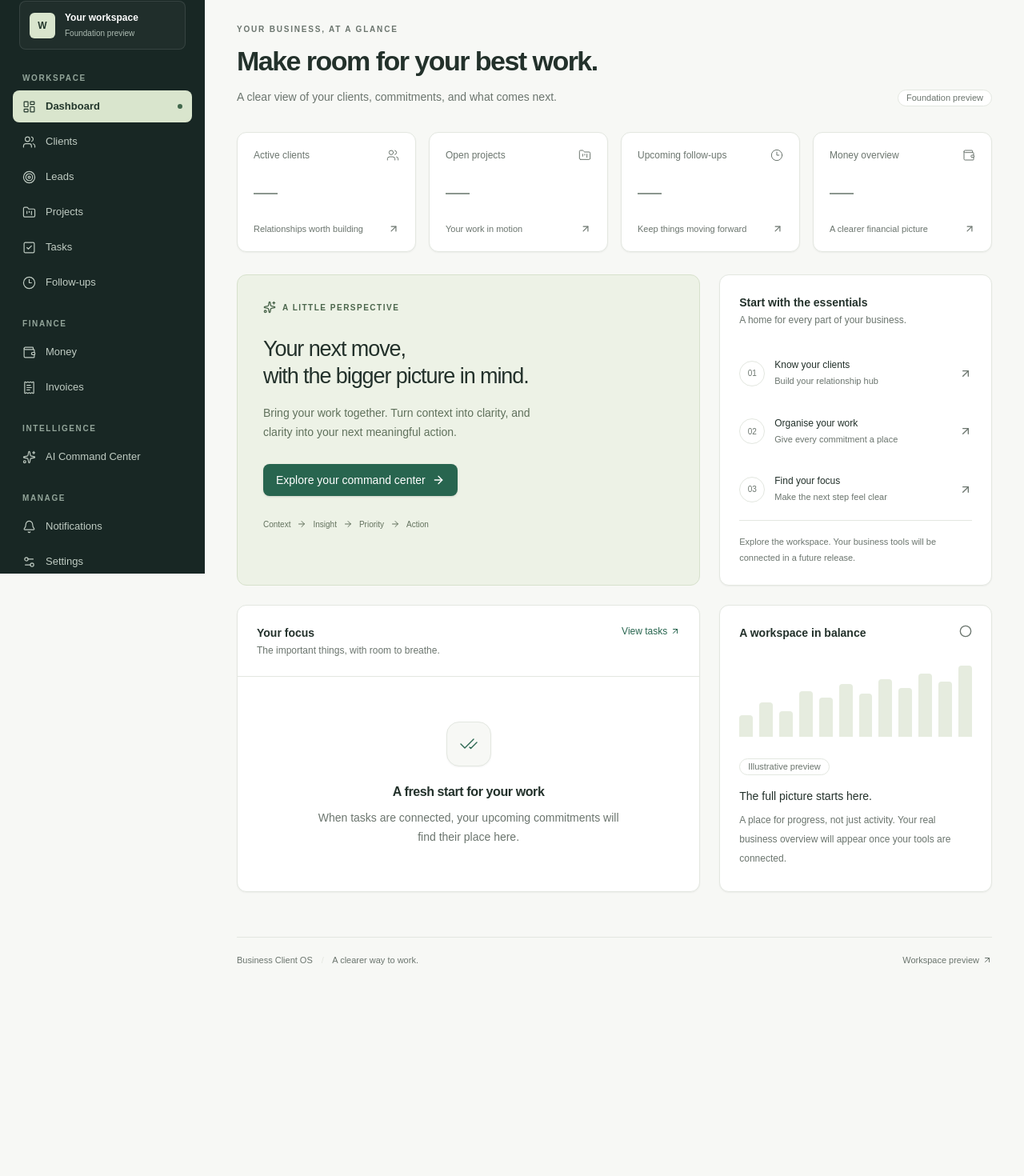
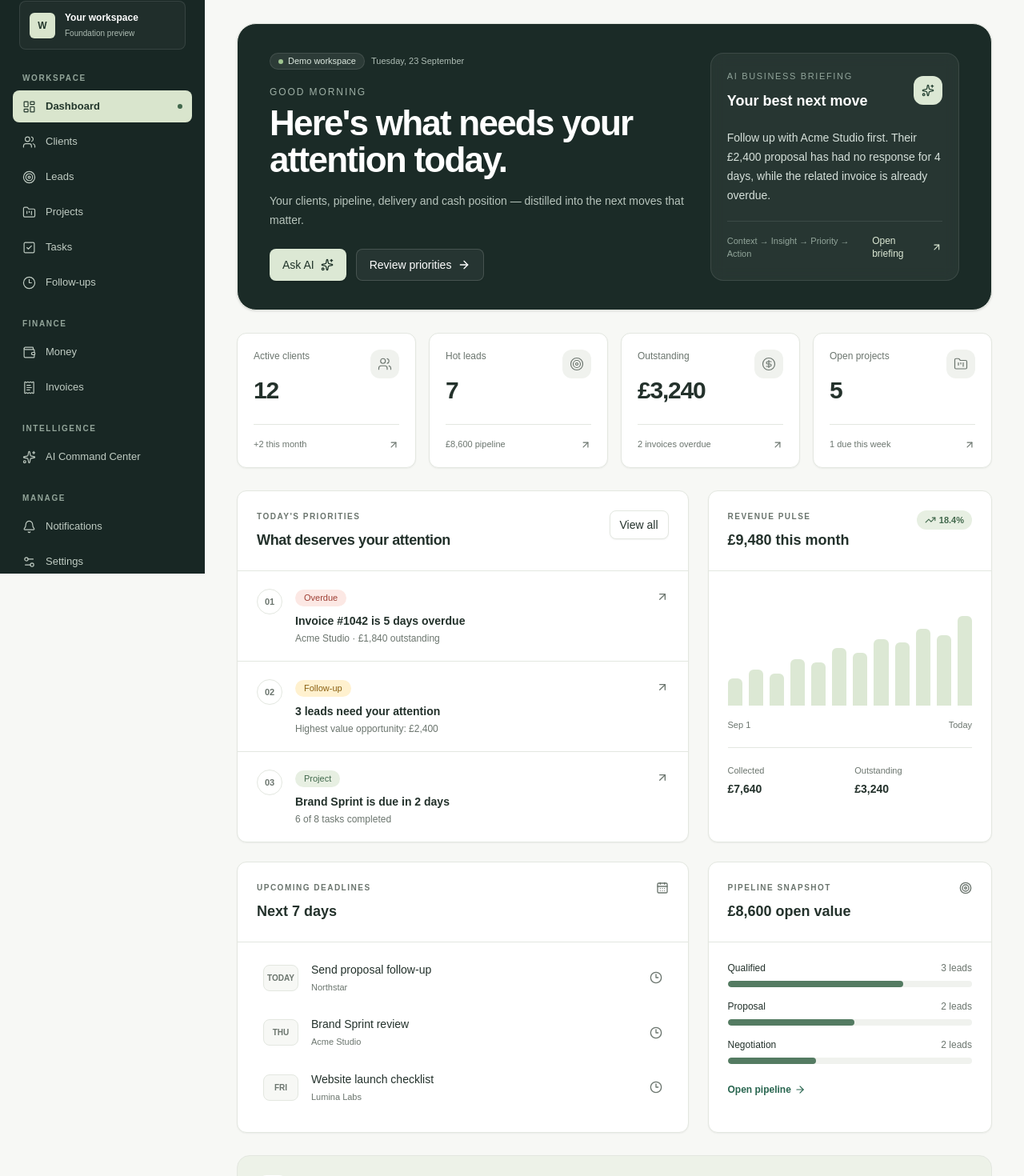
Before and after one commit to GiulianoM6/business-client-os, a Next.js app: page /preview/dashboard in a window 1280 px wide. Shown: the part 83-1553 px from the top of the page at 80% size. Before the commit the page ends 1311 px from the top, so only its background shows below. Built offline with nearby package versions, Linux system fonts and the light colour scheme.

Commit message:
feat: upgrade dashboard to premium business overview

```diff
--- a/components/domain/dashboard.tsx
+++ b/components/domain/dashboard.tsx
@@ -2,244 +2,334 @@ import Link from "next/link";
 import {
   ArrowRight,
   ArrowUpRight,
-  CheckCheck,
-  Circle,
+  CalendarDays,
+  CheckCircle2,
+  CircleDollarSign,
   Clock3,
   FolderKanban,
   Sparkles,
+  Target,
+  TrendingUp,
   Users,
-  Wallet,
 } from "lucide-react";
 import { Card, CardHeader, CardContent } from "@/components/ui/card";
 import { Badge } from "@/components/ui/badge";
 import { Button } from "@/components/ui/button";
-import { PageHeading } from "@/components/domain/page-heading";
-import { EmptyState } from "@/components/domain/empty-state";
 import { workspaceHref } from "@/lib/navigation";
+
+const priorities = [
+  {
+    tone: "bg-[#fce8e4] text-[#9f3f34]",
+    label: "Overdue",
+    title: "Invoice #1042 is 5 days overdue",
+    meta: "Acme Studio · £1,840 outstanding",
+  },
+  {
+    tone: "bg-[#fff1cf] text-[#8b6112]",
+    label: "Follow-up",
+    title: "3 leads need your attention",
+    meta: "Highest value opportunity: £2,400",
+  },
+  {
+    tone: "bg-[#e7efe2] text-[#41684c]",
+    label: "Project",
+    title: "Brand Sprint is due in 2 days",
+    meta: "6 of 8 tasks completed",
+  },
+];
 
 export function Dashboard({ workspaceId }: { workspaceId: string }) {
   return (
-    <div className="page-enter">
-      <PageHeading
-        eyebrow="Your business, at a glance"
-        title="Make room for your best work."
-        description="A clear view of your clients, commitments, and what comes next."
-        action={
-          <Badge className="w-fit bg-card text-muted-foreground">
-            Foundation preview
+    <div className="page-enter space-y-7">
+      <section className="overflow-hidden rounded-[24px] border bg-[#1b2b27] text-white shadow-sm">
+        <div className="relative grid gap-8 px-6 py-7 sm:px-8 sm:py-9 xl:grid-cols-[1.25fr_.75fr] xl:px-10">
+          <div
+            aria-hidden="true"
+            className="workspace-grid absolute inset-y-0 right-0 w-1/2 opacity-[0.09] [mask-image:linear-gradient(to_right,transparent,black)]"
+          />
+          <div className="relative">
+            <div className="mb-5 flex flex-wrap items-center gap-2">
+              <Badge className="border-white/10 bg-white/8 text-[#dce8df]">
+                <span className="size-1.5 rounded-full bg-[#9ec48f]" />
+                Demo workspace
               </Badge>
-        }
-      />
-      <section
-        className="mb-7 grid gap-4 sm:grid-cols-2 xl:grid-cols-4"
-        aria-label="Business overview"
+              <span className="text-[11px] text-[#aebdb5]">
+                Tuesday, 23 September
+              </span>
+            </div>
+            <p className="mb-2 text-xs font-medium uppercase tracking-[0.16em] text-[#9fb0a6]">
+              Good morning
+            </p>
+            <h1 className="max-w-2xl text-3xl font-semibold tracking-[-0.04em] sm:text-4xl lg:text-[44px] lg:leading-[1.05]">
+              Here&apos;s what needs your attention today.
+            </h1>
+            <p className="mt-4 max-w-2xl text-sm leading-6 text-[#b8c5bd]">
+              Your clients, pipeline, delivery and cash position — distilled into
+              the next moves that matter.
+            </p>
+            <div className="mt-6 flex flex-wrap gap-3">
+              <Button asChild className="bg-[#dce8d4] text-[#20342a] hover:bg-[#cdddc4]">
+                <Link href={workspaceHref(workspaceId, "ai")}>
+                  Ask AI <Sparkles />
+                </Link>
+              </Button>
+              <Button
+                asChild
+                variant="outline"
+                className="border-white/15 bg-white/5 text-white hover:bg-white/10 hover:text-white"
               >
-        {(
-          [
+                <Link href={workspaceHref(workspaceId, "tasks")}>
+                  Review priorities <ArrowRight />
+                </Link>
+              </Button>
+            </div>
+          </div>
+
+          <div className="relative rounded-2xl border border-white/10 bg-white/[0.055] p-5 backdrop-blur">
+            <div className="flex items-center justify-between gap-3">
+              <div>
+                <p className="text-[11px] font-medium uppercase tracking-[0.15em] text-[#91a49a]">
+                  AI business briefing
+                </p>
+                <h2 className="mt-2 text-lg font-semibold">Your best next move</h2>
+              </div>
+              <span className="flex size-9 items-center justify-center rounded-xl bg-[#dce8d4] text-[#294536]">
+                <Sparkles className="size-4" />
+              </span>
+            </div>
+            <p className="mt-5 text-sm leading-6 text-[#d6e0da]">
+              Follow up with Acme Studio first. Their £2,400 proposal has had no
+              response for 4 days, while the related invoice is already overdue.
+            </p>
+            <div className="mt-5 flex items-center justify-between border-t border-white/10 pt-4">
+              <span className="text-[11px] text-[#93a69b]">
+                Context → Insight → Priority → Action
+              </span>
+              <Link
+                href={workspaceHref(workspaceId, "ai")}
+                className="inline-flex items-center gap-1 text-xs font-medium text-[#dce8d4]"
+              >
+                Open briefing <ArrowUpRight className="size-3.5" />
+              </Link>
+            </div>
+          </div>
+        </div>
+      </section>
+
+      <section className="grid gap-4 sm:grid-cols-2 xl:grid-cols-4" aria-label="Business overview">
+        {[
           {
             label: "Active clients",
-              caption: "Relationships worth building",
+            value: "12",
+            change: "+2 this month",
             icon: Users,
-              slug: "clients",
+            slug: "clients" as const,
+          },
+          {
+            label: "Hot leads",
+            value: "7",
+            change: "£8,600 pipeline",
+            icon: Target,
+            slug: "leads" as const,
+          },
+          {
+            label: "Outstanding",
+            value: "£3,240",
+            change: "2 invoices overdue",
+            icon: CircleDollarSign,
+            slug: "money" as const,
           },
           {
             label: "Open projects",
-              caption: "Your work in motion",
+            value: "5",
+            change: "1 due this week",
             icon: FolderKanban,
-              slug: "projects",
+            slug: "projects" as const,
           },
-            {
-              label: "Upcoming follow-ups",
-              caption: "Keep things moving forward",
-              icon: Clock3,
-              slug: "follow-ups",
-            },
-            {
-              label: "Money overview",
-              caption: "A clearer financial picture",
-              icon: Wallet,
-              slug: "money",
-            },
-          ] as const
-        ).map((item) => (
-          <Link
-            key={item.slug}
-            href={workspaceHref(workspaceId, item.slug)}
-            className="group"
-          >
-            <Card className="h-full p-5 transition-colors hover:border-primary/35">
-              <div className="flex items-center justify-between">
-                <span className="text-xs font-medium text-muted-foreground">
-                  {item.label}
+        ].map((item) => (
+          <Link key={item.label} href={workspaceHref(workspaceId, item.slug)} className="group">
+            <Card className="h-full p-5 transition-all hover:-translate-y-0.5 hover:border-primary/30 hover:shadow-sm">
+              <div className="flex items-start justify-between gap-3">
+                <div>
+                  <p className="text-xs font-medium text-muted-foreground">{item.label}</p>
+                  <p className="mt-3 text-[30px] font-semibold tracking-[-0.04em]">{item.value}</p>
+                </div>
+                <span className="flex size-9 items-center justify-center rounded-xl bg-muted text-muted-foreground">
+                  <item.icon className="size-4.5" strokeWidth={1.6} />
                 </span>
-                <item.icon
-                  className="size-4 text-muted-foreground"
-                  strokeWidth={1.5}
-                />
               </div>
-              <div
-                className="my-5 text-3xl font-medium text-[#8b968e]"
-                aria-label="No data connected"
-              >
-                —
-              </div>
-              <div className="flex items-center justify-between gap-2">
-                <p className="text-[11px] text-muted-foreground">
-                  {item.caption}
-                </p>
-                <ArrowUpRight className="size-3.5 text-muted-foreground group-hover:text-primary" />
+              <div className="mt-5 flex items-center justify-between gap-2 border-t pt-4">
+                <span className="text-[11px] text-muted-foreground">{item.change}</span>
+                <ArrowUpRight className="size-3.5 text-muted-foreground transition-colors group-hover:text-primary" />
               </div>
             </Card>
           </Link>
         ))}
       </section>
-      <div className="grid gap-6 xl:grid-cols-[minmax(0,1.7fr)_minmax(280px,1fr)]">
-        <section
-          className="relative overflow-hidden rounded-xl border border-[#d7e1cc] bg-[#edf2e6] p-6 sm:p-8"
-          aria-labelledby="next-move"
-        >
-          <div
-            aria-hidden="true"
-            className="workspace-grid absolute inset-y-0 right-0 w-1/3 opacity-45 [mask-image:linear-gradient(to_right,transparent,black)]"
-          />
-          <div className="relative">
-            <div className="mb-7 flex items-center gap-2 text-[10px] font-semibold uppercase tracking-[0.15em] text-[#4a654b]">
-              <Sparkles className="size-4" />A little perspective
-            </div>
-            <h2
-              id="next-move"
-              className="max-w-md text-[27px] font-medium leading-tight tracking-[-0.04em]"
-            >
-              Your next move,
-              <br />
-              with the bigger picture in mind.
-            </h2>
-            <p className="mt-4 max-w-[350px] text-sm leading-6 text-[#60715c]">
-              Bring your work together. Turn context into clarity, and clarity
-              into your next meaningful action.
-            </p>
-            <Button asChild className="mt-7">
-              <Link href={workspaceHref(workspaceId, "ai")}>
-                Explore your command center <ArrowRight />
-              </Link>
-            </Button>
-            <div className="mt-7 flex flex-wrap items-center gap-2 text-[10px] font-medium text-[#62715d]">
-              Context <ArrowRight className="size-3" /> Insight{" "}
-              <ArrowRight className="size-3" /> Priority{" "}
-              <ArrowRight className="size-3" /> Action
-            </div>
-          </div>
-        </section>
-        <Card>
-          <CardHeader>
-            <div>
-              <h2 className="text-sm font-semibold">
-                Start with the essentials
-              </h2>
-              <p className="mt-1 text-xs text-muted-foreground">
-                A home for every part of your business.
-              </p>
-            </div>
-          </CardHeader>
-          <CardContent className="space-y-1">
-            {(
-              [
-                {
-                  number: "01",
-                  title: "Know your clients",
-                  text: "Build your relationship hub",
-                  slug: "clients",
-                },
-                {
-                  number: "02",
-                  title: "Organise your work",
-                  text: "Give every commitment a place",
-                  slug: "projects",
-                },
-                {
-                  number: "03",
-                  title: "Find your focus",
-                  text: "Make the next step feel clear",
-                  slug: "tasks",
-                },
-              ] as const
-            ).map((item) => (
-              <Link
-                key={item.slug}
-                href={workspaceHref(workspaceId, item.slug)}
-                className="group flex items-center gap-3 rounded-lg py-4 transition-colors hover:bg-muted"
-              >
-                <span className="flex size-8 shrink-0 items-center justify-center rounded-full border text-[10px] text-muted-foreground">
-                  {item.number}
-                </span>
-                <span className="min-w-0 flex-1">
-                  <span className="block text-xs font-medium">
-                    {item.title}
-                  </span>
-                  <span className="mt-1 block text-[11px] text-muted-foreground">
-                    {item.text}
-                  </span>
-                </span>
-                <ArrowUpRight className="size-4 shrink-0 text-muted-foreground group-hover:text-primary" />
-              </Link>
-            ))}
-            <p className="border-t pt-4 text-[11px] leading-5 text-muted-foreground">
-              Explore the workspace. Your business tools will be connected in a
-              future release.
-            </p>
-          </CardContent>
-        </Card>
+
+      <div className="grid gap-6 xl:grid-cols-[1.35fr_.85fr]">
         <Card>
           <CardHeader className="border-b">
             <div>
-              <h2 className="text-sm font-semibold">Your focus</h2>
-              <p className="mt-1 text-xs text-muted-foreground">
-                The important things, with room to breathe.
+              <p className="text-[10px] font-semibold uppercase tracking-[0.15em] text-muted-foreground">
+                Today&apos;s priorities
               </p>
+              <h2 className="mt-2 text-lg font-semibold tracking-[-0.02em]">
+                What deserves your attention
+              </h2>
+            </div>
+            <Button asChild variant="outline" size="sm">
+              <Link href={workspaceHref(workspaceId, "tasks")}>View all</Link>
+            </Button>
+          </CardHeader>
+          <CardContent className="p-0">
+            {priorities.map((item, index) => (
+              <div
+                key={item.title}
+                className="flex gap-4 border-b px-6 py-5 last:border-b-0"
+              >
+                <span className="mt-0.5 flex size-8 shrink-0 items-center justify-center rounded-full border text-[11px] font-semibold text-muted-foreground">
+                  {String(index + 1).padStart(2, "0")}
+                </span>
+                <div className="min-w-0 flex-1">
+                  <Badge className={`mb-2 border-transparent ${item.tone}`}>
+                    {item.label}
+                  </Badge>
+                  <p className="text-sm font-semibold">{item.title}</p>
+                  <p className="mt-1 text-xs text-muted-foreground">{item.meta}</p>
+                </div>
+                <ArrowUpRight className="mt-1 size-4 shrink-0 text-muted-foreground" />
+              </div>
+            ))}
+          </CardContent>
+        </Card>
+
+        <Card>
+          <CardHeader className="border-b">
+            <div>
+              <p className="text-[10px] font-semibold uppercase tracking-[0.15em] text-muted-foreground">
+                Revenue pulse
+              </p>
+              <h2 className="mt-2 text-lg font-semibold">£9,480 this month</h2>
+            </div>
+            <span className="flex items-center gap-1 rounded-full bg-[#e7efe2] px-2.5 py-1 text-[11px] font-semibold text-[#41684c]">
+              <TrendingUp className="size-3.5" />
+              18.4%
+            </span>
+          </CardHeader>
+          <CardContent className="pt-6">
+            <div className="flex h-36 items-end gap-2" aria-label="Illustrative monthly revenue chart">
+              {[34, 45, 40, 58, 54, 72, 66, 83, 79, 96, 88, 112].map((height, i) => (
+                <div
+                  key={i}
+                  className="flex-1 rounded-t-md bg-[#dce8d4]"
+                  style={{ height: `${height}px` }}
+                />
+              ))}
+            </div>
+            <div className="mt-4 flex items-center justify-between text-[11px] text-muted-foreground">
+              <span>Sep 1</span>
+              <span>Today</span>
+            </div>
+            <div className="mt-5 grid grid-cols-2 gap-3 border-t pt-5">
+              <div>
+                <p className="text-[11px] text-muted-foreground">Collected</p>
+                <p className="mt-1 text-sm font-semibold">£7,640</p>
+              </div>
+              <div>
+                <p className="text-[11px] text-muted-foreground">Outstanding</p>
+                <p className="mt-1 text-sm font-semibold">£3,240</p>
+              </div>
+            </div>
+          </CardContent>
+        </Card>
+
+        <Card>
+          <CardHeader className="border-b">
+            <div>
+              <p className="text-[10px] font-semibold uppercase tracking-[0.15em] text-muted-foreground">
+                Upcoming deadlines
+              </p>
+              <h2 className="mt-2 text-lg font-semibold">Next 7 days</h2>
+            </div>
+            <CalendarDays className="size-4 text-muted-foreground" />
+          </CardHeader>
+          <CardContent className="space-y-1 pt-3">
+            {[
+              ["Today", "Send proposal follow-up", "Northstar"],
+              ["Thu", "Brand Sprint review", "Acme Studio"],
+              ["Fri", "Website launch checklist", "Lumina Labs"],
+            ].map(([date, title, client]) => (
+              <div key={title} className="flex items-center gap-4 rounded-xl px-2 py-3 hover:bg-muted">
+                <div className="flex w-11 shrink-0 flex-col items-center rounded-lg border bg-background py-2">
+                  <span className="text-[10px] font-semibold uppercase text-muted-foreground">{date}</span>
+                </div>
+                <div className="min-w-0 flex-1">
+                  <p className="truncate text-sm font-medium">{title}</p>
+                  <p className="mt-1 text-[11px] text-muted-foreground">{client}</p>
+                </div>
+                <Clock3 className="size-4 text-muted-foreground" />
+              </div>
+            ))}
+          </CardContent>
+        </Card>
+
+        <Card>
+          <CardHeader className="border-b">
+            <div>
+              <p className="text-[10px] font-semibold uppercase tracking-[0.15em] text-muted-foreground">
+                Pipeline snapshot
+              </p>
+              <h2 className="mt-2 text-lg font-semibold">£8,600 open value</h2>
+            </div>
+            <Target className="size-4 text-muted-foreground" />
+          </CardHeader>
+          <CardContent className="pt-6">
+            <div className="space-y-4">
+              {[
+                ["Qualified", "3 leads", "72%"],
+                ["Proposal", "2 leads", "52%"],
+                ["Negotiation", "2 leads", "36%"],
+              ].map(([stage, count, width]) => (
+                <div key={stage}>
+                  <div className="mb-2 flex items-center justify-between text-xs">
+                    <span className="font-medium">{stage}</span>
+                    <span className="text-muted-foreground">{count}</span>
+                  </div>
+                  <div className="h-2 overflow-hidden rounded-full bg-muted">
+                    <div className="h-full rounded-full bg-[#547b62]" style={{ width }} />
+                  </div>
+                </div>
+              ))}
             </div>
             <Link
-              href={workspaceHref(workspaceId, "tasks")}
-              className="flex items-center gap-1 text-xs font-medium text-primary"
+              href={workspaceHref(workspaceId, "leads")}
+              className="mt-6 inline-flex items-center gap-1 text-xs font-semibold text-primary"
             >
-              View tasks <ArrowUpRight className="size-3" />
+              Open pipeline <ArrowRight className="size-3.5" />
             </Link>
-          </CardHeader>
-          <EmptyState
-            icon={CheckCheck}
-            title="A fresh start for your work"
-            description="When tasks are connected, your upcoming commitments will find their place here."
-          />
-        </Card>
-        <Card>
-          <CardHeader>
-            <h2 className="text-sm font-semibold">A workspace in balance</h2>
-            <Circle className="size-4 text-muted-foreground" />
-          </CardHeader>
-          <CardContent>
-            <div className="mb-6 flex h-24 items-end gap-2" aria-hidden="true">
-              {[38, 60, 45, 80, 68, 92, 75, 100, 85, 110, 96, 125].map(
-                (height, i) => (
-                  <div
-                    key={i}
-                    className="flex-1 rounded-t-sm bg-[#e6ecdf]"
-                    style={{ height: `${height / 1.4}px` }}
-                  />
-                ),
-              )}
-            </div>
-            <Badge className="text-muted-foreground">
-              Illustrative preview
-            </Badge>
-            <h3 className="mt-4 text-sm font-medium">
-              The full picture starts here.
-            </h3>
-            <p className="mt-2 text-xs leading-6 text-muted-foreground">
-              A place for progress, not just activity. Your real business
-              overview will appear once your tools are connected.
-            </p>
           </CardContent>
         </Card>
       </div>
+
+      <section className="rounded-2xl border bg-[#edf2e8] p-5 sm:p-6">
+        <div className="flex flex-col gap-4 sm:flex-row sm:items-center sm:justify-between">
+          <div className="flex items-start gap-3">
+            <span className="flex size-10 shrink-0 items-center justify-center rounded-xl bg-white text-[#41684c] shadow-xs">
+              <CheckCircle2 className="size-5" />
+            </span>
+            <div>
+              <h2 className="text-sm font-semibold">Demo data is active</h2>
+              <p className="mt-1 text-xs leading-5 text-muted-foreground">
+                These numbers are illustrative for the visual prototype. Real metrics will replace them once Supabase is connected.
+              </p>
+            </div>
+          </div>
+          <Button asChild variant="outline" size="sm">
+            <Link href={workspaceHref(workspaceId, "clients")}>Explore workspace</Link>
+          </Button>
+        </div>
+      </section>
     </div>
   );
 }
```
Lines whose indentation alone changed are shown as unchanged.
